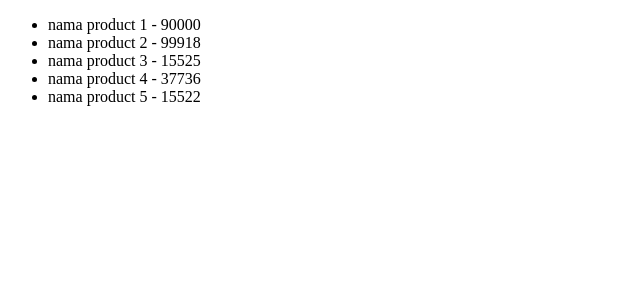
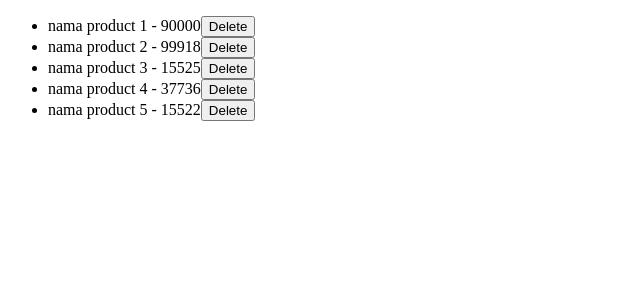
Before and after one commit to triyono777/react_js_app_simple, a React (Create React App) app: page / in a window 1280 px wide. Shown: the top 300 px of the page, without its empty margins (0-640 px from the left). Built offline with nearby package versions, Linux system fonts and the light colour scheme.

Commit message:
add delete product

```diff
--- a/src/App.js
+++ b/src/App.js
@@ -2,7 +2,7 @@
 import ProductList from "./components/ProductList";
 import {useState} from "react"
 function App() {
-const [products,  setProduct] = useState([
+const [products,  setProducts] = useState([
   {id:1,title:"nama product 1",price:90000},
   {id:2,title:"nama product 2",price:99918},
   {id:3,title:"nama product 3",price:15525},
@@ -10,10 +10,13 @@
   {id:5,title:"nama product 5",price:15522},
 ])
 
-
+const deleteProduct = (productId)=>{
+  const newPoducts = products.filter(product => product.id !== productId);
+  setProducts(newPoducts);
+}
   return (
   <div>
-    <ProductList products={products}/>
+    <ProductList products={products} deleteProduct= {deleteProduct}/>
 
   </div>
   );
--- a/src/components/ProductList.js
+++ b/src/components/ProductList.js
@@ -1,9 +1,11 @@
-const ProductList = ({products})=>{
+const ProductList = ({products, deleteProduct})=>{
     return (
         <div>
             <ul>
                 {products.map((product)=>(
-                    <li key={product.id}>{product.title} - {product.price}</li>
+                    <li key={product.id}>{product.title} - {product.price}
+                    <button onClick={()=>deleteProduct(product.id)}> Delete </button>
+                    </li>
                 ))}
             </ul>
         </div>
```
